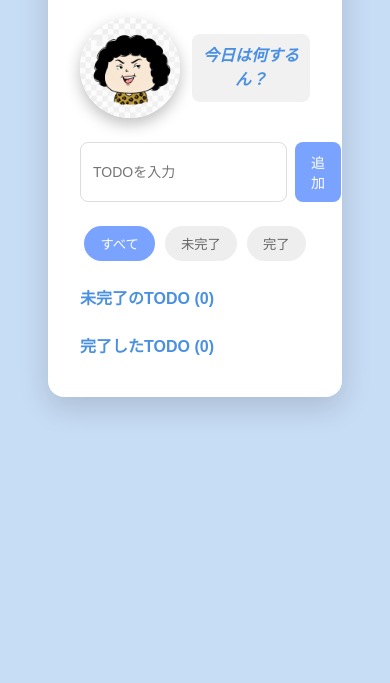
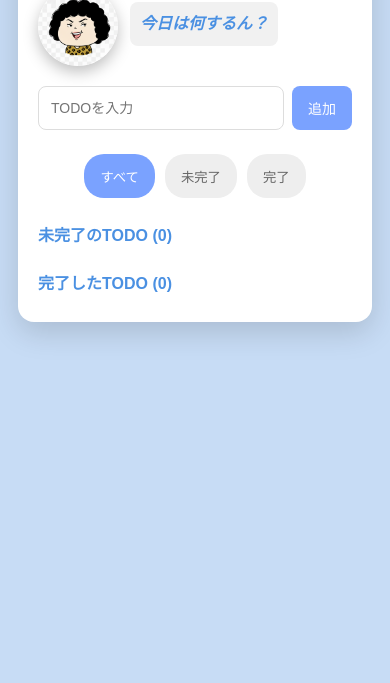
Before and after one commit to 07ny/obachan-todo, a website: page index.html in a window 390 px wide. Shown: the part 161-844 px from the top of the page. Drawn offline with Linux system fonts and the light colour scheme; no server answers.

Commit message:
feat: mobile responsive

```diff
--- a/index.html
+++ b/index.html
@@ -1,6 +1,7 @@
 <!DOCTYPE html>
 <html lang="ja">
 <head>
+    <meta name="viewport" content="width=device-width, initial-scale=1.0">
   <meta charset="UTF-8">
   <title>おばちゃんメモ</title>
 
@@ -8,7 +9,7 @@
     body {
       font-family: sans-serif;
       background-color: #c7dcf5;
-      padding: 40px;
+      padding: 20px 10px;
     }
 
     h1 {
@@ -21,9 +22,10 @@
       max-width: 480px;
       margin: 0 auto;
       background: white;
-      padding: 32px;
+      padding: 20px;
       border-radius: 16px;
       box-shadow: 0 10px 30px rgba(0,0,0,0.15);
+      box-sizing: border-box;
     }
 
     /* 入力エリア */
@@ -190,8 +192,8 @@
         margin-bottom: 20px;
     }
     .ai-avatar{
-        width: 100px;
-        height: 100px;
+        width: 80px;
+        height: 80px;
         border-radius: 50%;
         object-fit: cover;
         box-shadow: 0 6px 15px rgba(0,0,0,0.25);
@@ -228,6 +230,10 @@
             transform: translateY(-10px);
         }
     }
+    button, .tab-btn, .edit-btn, .delete-btn {
+    min-height: 44px; /* Appleが推奨してる「押しやすい」最小サイズ */
+    min-width: 44px;
+}
 
   </style>
 
```
